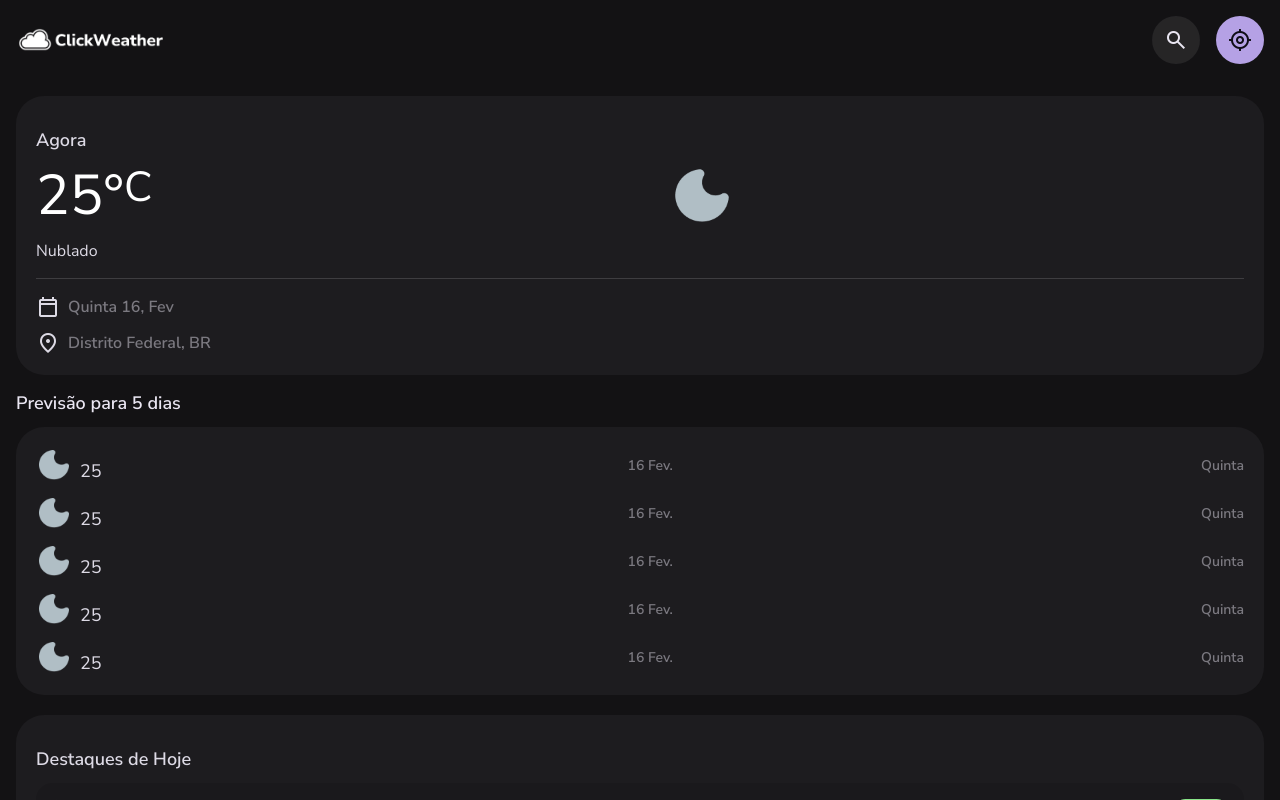
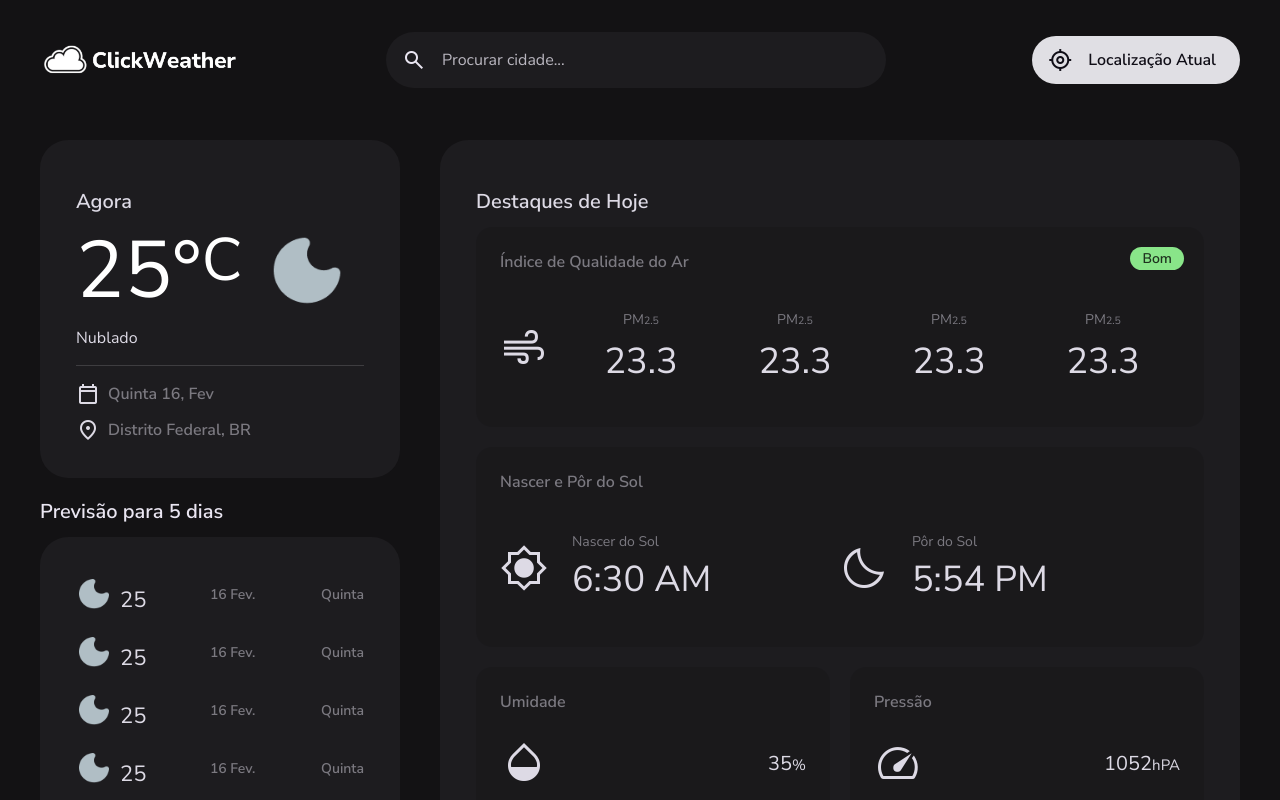
Before and after one commit to marcozmurilo/click-weather, a plain HTML site: page index.html in a window 1280 px wide. Drawn offline with nearby package versions, Linux system fonts and the light colour scheme; files whose address does not match are found by name.

Commit message:
Added responsive design with media queries
Introduced responsive design with media queries. Updated the icons in the highlights section and made some other small adjustments to the HTML.

```diff
--- a/assets/css/style.css
+++ b/assets/css/style.css
@@ -1,7 +1,9 @@
+@charset "UTF-8";
+
 /* # VARIÁVEIS CUSTOM */
 :root {
-	/* # CORES PRINCIPAIS */
-	--primary: #b5a1e5;
+	/* CORES PRINCIPAIS */
+	--primary: #e0dfe4;
 	--on-primary: #100e17;
 	--background: #131214;
 	--on-background: #eae6f2;
@@ -25,7 +27,7 @@
 	--white-alpha-8: hsla(0, 0%, 100%, 0.08);
 	--black-alpha-10: hsla(0, 0%, 0%, 0.1);
 
-	/* # GRADIENTES */
+	/* GRADIENTES */
 	--gradient-1: linear-gradient(180deg, hsla(270, 5%, 7%, 0) 0%, hsla(270, 5%, 7%, 0.8) 65%, hsl(270, 5%, 7%) 100%);
 	--gradient-2: linear-gradient(
 		180deg,
@@ -34,7 +36,7 @@
 		hsl(260, 5%, 12%) 100%
 	);
 
-	/* # TIPOGRAFIA */
+	/* TIPOGRAFIA */
 	--ff-nunito-sans: 'Nunito Sans', sans-serif;
 
 	--heading: 5.6rem;
@@ -50,17 +52,17 @@
 	--weight-regular: 400;
 	--weight-semiBold: 600;
 
-	/* # SOMBRAS */
+	/* SOMBRAS */
 	--shadow-1: 0px 1px 3px hsla(0, 0%, 0%, 0.5);
 	--shadow-2: 0px 3px 6px hsla(0, 0%, 0%, 0.4);
 
-	/* # BORDAS */
+	/* BORDAS */
 	--radius-28: 28px;
 	--radius-16: 16px;
 	--radius-pill: 500px;
 	--radius-circle: 50%;
 
-	/* # TRANSIÇÕES */
+	/* TRANSIÇÕES */
 	--transition-short: 100ms ease;
 }
 
@@ -755,7 +757,8 @@ article.container::before {
 /* # MEDIA QUERIES */
 /* Responsivo para telas maiores que 768px */
 @media (min-width: 768px) {
-	*/ ESTILOS REUTILIZÁVEIS */ .container {
+	/* ESTILOS REUTILIZÁVEIS */
+	.container {
 		padding: 24px;
 	}
 
@@ -766,4 +769,260 @@ article.container::before {
 	.section > title-2 {
 		margin-block-end: 16px;
 	}
+
+	.card-lg {
+		padding: 24px;
+	}
+
+	.card-sm {
+		padding: 20px;
+		display: grid;
+		grid-template-rows: min-content 1fr;
+	}
+
+	.badge {
+		top: 20px;
+		right: 20px;
+	}
+
+	/* HEADER */
+	.header-actions {
+		gap: 24px;
+	}
+
+	.header .btn-primary {
+		padding-inline: 16px 24px;
+	}
+
+	.header .btn-primary .span {
+		display: block;
+	}
+
+	.search-view {
+		clip-path: circle(3% at calc(100% - 273px) 6%);
+	}
+
+	/* MAIN */
+	main {
+		height: calc(100vh - 96px);
+		height: calc(100svh - 96px);
+	}
+
+	article.container {
+		padding-block-start: 0;
+		grid-template-columns: 280px minmax(0, 1fr);
+		align-items: flex-start;
+		gap: 24px;
+	}
+
+	.content-left {
+		position: sticky;
+		top: 0;
+	}
+
+	.section:not(:last-child) {
+		margin-block: 20px;
+	}
+
+	.forecast-card .card-item:not(:last-child) {
+		margin-block-end: 16px;
+	}
+
+	.highlight-list {
+		grid-template-columns: 1fr 1fr;
+	}
+
+	.highlight-card:nth-child(-n + 2) {
+		grid-column: span 2;
+		height: 160px;
+	}
+
+	.highlight-card:nth-child(n + 3) {
+		height: 120px;
+	}
+
+	.highlights .m-icon {
+		font-size: 4rem;
+	}
+
+	.highlight-card.one .card-item {
+		width: 25%;
+		flex-direction: column-reverse;
+		gap: 8px;
+	}
+
+	.slider-container {
+		margin-inline: 0 -24px;
+		border-bottom-left-radius: var(--radius-16);
+		border-top-left-radius: var(--radius-16);
+	}
+
+	.slider-list::before {
+		display: none;
+	}
+
+	.slider-list::after {
+		min-width: 12px;
+	}
+
+	.hourly-forecast .card-sm {
+		padding: 16px;
+	}
 }
+
+/* Responsivo para telas maiores que 1200px */
+@media (min-width: 1200px) {
+	/* VARIÁVEIS CUSTOM */
+	:root {
+		--heading: 8rem;
+		--title-2: 2rem;
+	}
+
+	/* ESTILOS REUTILIZÁVEIS */
+	.container {
+		padding: 40px;
+	}
+
+	.card-lg {
+		padding: 36px;
+	}
+
+	.card-sm {
+		padding: 24px;
+	}
+
+	.title-1 {
+		--title-1: 3.6rem;
+	}
+
+	.highlight-card.two .card-item {
+		column-gap: 24px;
+	}
+
+	/* HEADER */
+	.header .icon-btn {
+		display: none;
+	}
+
+	.logo img {
+		width: 200px;
+	}
+
+	.header {
+		position: relative;
+		height: 120px;
+		z-index: 4;
+	}
+
+	.header .container {
+		padding-block: 0;
+		height: 100%;
+	}
+
+	.search-view,
+	.search-view.active {
+		all: unset;
+		display: block;
+		position: relative;
+		width: 500px;
+		animation: none;
+	}
+
+	.search-wrapper {
+		border-block-end: none;
+	}
+
+	.search-wrapper > .m-icon {
+		display: block;
+	}
+
+	.search-field,
+	.search-view .view-list {
+		background-color: var(--surface);
+	}
+
+	.search-field {
+		height: 56px;
+		border-radius: var(--radius-28);
+	}
+
+	.search-result,
+	.search-view:not(:focus-within) .search-result {
+		display: none;
+	}
+
+	.search-view:focus-within .search-result.active {
+		display: block;
+	}
+
+	.search-view:has(.search-result.active):focus-within .search-field {
+		border-bottom-left-radius: 0;
+		border-bottom-right-radius: 0;
+	}
+
+	.search-view .view-list {
+		position: absolute;
+		top: 100%;
+		left: 0;
+		width: 100%;
+		max-height: 100%;
+		border-radius: 0 0 var(--radius-28) var(--radius-28);
+		border-block-start: 1px solid var(--outline);
+		overflow-y: auto; /* para o firefox */
+		overflow-y: overlay;
+	}
+
+	.search-view .view-list::-webkit-scrollbar-button {
+		height: 20px;
+	}
+
+	.search-view:is(:hover, :has(.view-list):hover) {
+		filter: drop-shadow(var(--shadow-1));
+	}
+
+	.search-view:is(:focus-within, :has(.view-list):focus-within) {
+		filter: drop-shadow(var(--shadow-2));
+	}
+
+	/* MAIN */
+	main {
+		height: calc(100vh - 120px);
+		height: calc(100svh - 120px);
+	}
+
+	article.container {
+		grid-template-columns: 360px minmax(0, 1fr);
+		gap: 40px;
+	}
+
+	.current-weather .weather-icon {
+		width: 80px;
+	}
+
+	.forecast-card .title-2 {
+		--title-2: 2.2rem;
+	}
+
+	.highlight-card:nth-child(-n + 2) {
+		height: 200px;
+	}
+
+	.highlight-card:nth-child(n + 3) {
+		height: 150px;
+	}
+
+	.highlight-card .m-icon {
+		font-size: 4.8rem;
+	}
+
+	.slider-list {
+		gap: 16px;
+	}
+}
+
+/* Responsivo para telas maiores que 1400px */
+@media (min-width: 1400px) {
+	.highlight-list {
+		grid-template-columns: repeat(4, 1fr);
+	}
+}
--- a/index.html
+++ b/index.html
@@ -6,7 +6,10 @@
 		<title>Click Weather</title>
 		<!-- SEO -->
 		<meta name="title" content="Click Weather" />
-		<meta name="description" content="Projeto de Estudo em HTML, CSS e JavaScript" />
+		<meta
+			name="description"
+			content="A Responsive Real Time Weather Finder App Build with HTML, CSS, Vanilla JavaScript and OpenWeather API Integration for study"
+		/>
 		<link rel="shortcut icon" href="assets/images/favicon.svg" type="image/svg+xml" />
 		<!-- Fonte do Google -->
 		<link rel="preconnect" href="https://fonts.googleapis.com" />
@@ -37,7 +40,7 @@
 							data-search-field
 						/>
 
-						<span class="m-icon">search</span>
+						<span class="m-icon leading-icon">search</span>
 
 						<button
 							class="icon-btn leading-icon has-state"
@@ -78,6 +81,7 @@
 			</div>
 		</header>
 
+		<!-- Main -->
 		<main>
 			<article class="container">
 				<div class="content-left">
@@ -268,7 +272,7 @@
 
 									<div class="card-list">
 										<div class="card-item">
-											<span class="m-icon">clear_day</span>
+											<span class="m-icon">brightness_high</span>
 
 											<div>
 												<p class="label-1">Nascer do Sol</p>
@@ -276,7 +280,7 @@
 											</div>
 										</div>
 										<div class="card-item">
-											<span class="m-icon">clear_night</span>
+											<span class="m-icon">bedtime</span>
 
 											<div>
 												<p class="label-1">Pôr do Sol</p>
@@ -290,7 +294,7 @@
 									<h3 class="title-3">Umidade</h3>
 
 									<div class="wrapper">
-										<span class="m-icon">humidity_percentage</span>
+										<span class="m-icon">opacity</span>
 
 										<p class="title-2">35<sub>%</sub></p>
 									</div>
@@ -300,7 +304,7 @@
 									<h3 class="title-3">Pressão</h3>
 
 									<div class="wrapper">
-										<span class="m-icon">airwave</span>
+										<span class="m-icon">speed</span>
 
 										<p class="title-2">1052<sub>hPA</sub></p>
 									</div>
@@ -597,6 +601,7 @@
 					</footer>
 				</div>
 
+				<!-- Loading -->
 				<div class="loading" data-loading></div>
 			</article>
 		</main>
```
